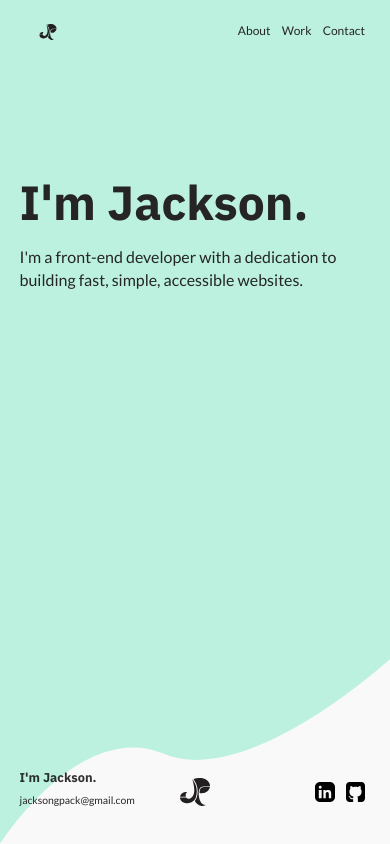
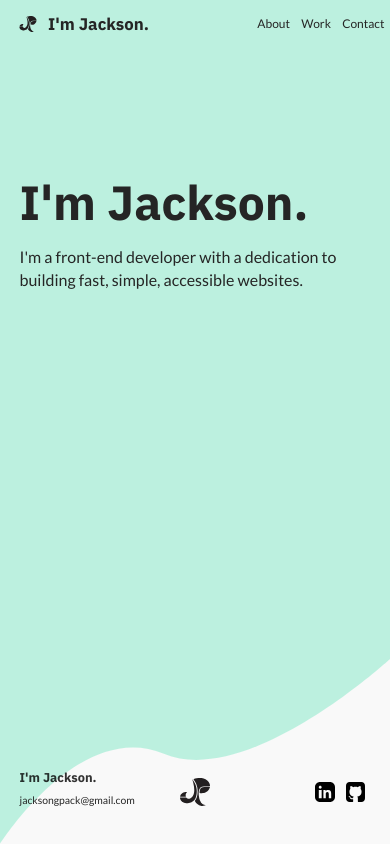
Before and after one commit to imjackson/Portfolio, a Gatsby site: page / in a window 390 px wide. Built offline with nearby package versions, Linux system fonts and the light colour scheme; Gatsby itself is replaced by a stand-in of ours.

Commit message:
[layout] adjust header/footer borders

```diff
--- a/src/layout/Header.js
+++ b/src/layout/Header.js
@@ -46,9 +46,7 @@ const Header = ({ path }) => {
         <header style={HeaderStyle} className={styles.Header}>
             <Link to="/" className={styles.LogoButton}>
                 <img src={logo} alt="Logo." className={styles.Logo} />
-                {headerIsActive && (
-                    <h2 className={styles.HeaderTitle}>I'm Jackson.</h2>
-                )}
+                <h2 className={styles.HeaderTitle}>I'm Jackson.</h2>
             </Link>
             <nav className={styles.Navigation}>
                 <NavigationLink currentPath={path} page="about" />
@@ -62,11 +60,8 @@ const Header = ({ path }) => {
 const NavigationLink = ({ currentPath, page }) => {
     const thisPath = "/" + page
     const LinkStyle = {
-        borderBottom:
-            currentPath === thisPath
-                ? "2px solid var(--black)"
-                : "2px solid transparent",
-        transition: ".2s ease",
+        borderBottomColor:
+            currentPath === thisPath ? "var(--black)" : "transparent",
     }
     return (
         <Link style={LinkStyle} to={thisPath} className={styles.NavigationLink}>
--- a/src/layout/layout.module.css
+++ b/src/layout/layout.module.css
@@ -49,6 +49,7 @@ Main layout component styling rules
     position: fixed;
     top: 0;
     z-index: 5;
+    transition: 0.2s border ease;
 }
 .LogoButton {
     margin-left: 16px;
@@ -80,6 +81,9 @@ Main layout component styling rules
     }
 }
 @media screen and (max-width: 860px) {
+    .Header {
+        width: 100%;
+    }
     .Logo {
         height: 1.5rem;
     }
@@ -89,6 +93,9 @@ Main layout component styling rules
     }
 }
 @media screen and (max-width: 600px) {
+    .Header {
+        height: 3rem;
+    }
     .Logo {
         height: 1rem;
     }
@@ -110,6 +117,7 @@ Main layout component styling rules
 .NavigationLink {
     background-color: transparent;
     border: none;
+    border-bottom: 2px solid;
     margin: 0 16px;
     font-family: "Lato";
     font-size: 0.9rem;
@@ -131,9 +139,10 @@ Main layout component styling rules
 }
 @media screen and (max-width: 600px) {
     .NavigationLink {
-        font-size: 0.75em;
+        border-bottom: 1px solid;
+        font-size: 12px;
         margin: 0 0.35rem;
-        padding: 0.25rem 0;
+        padding: 1px 0;
     }
 }
 
@@ -155,7 +164,7 @@ Main layout component styling rules
 .Footer {
     height: 8rem;
     width: calc(var(--content-width) + 100px);
-    border-top: 5px solid;
+    border-top: 3px solid;
     background-color: transparent;
     display: flex;
     flex-flow: row nowrap;
```
